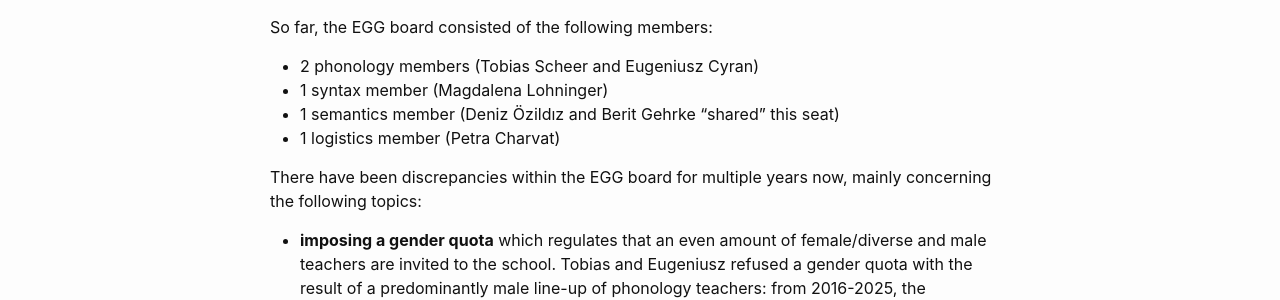
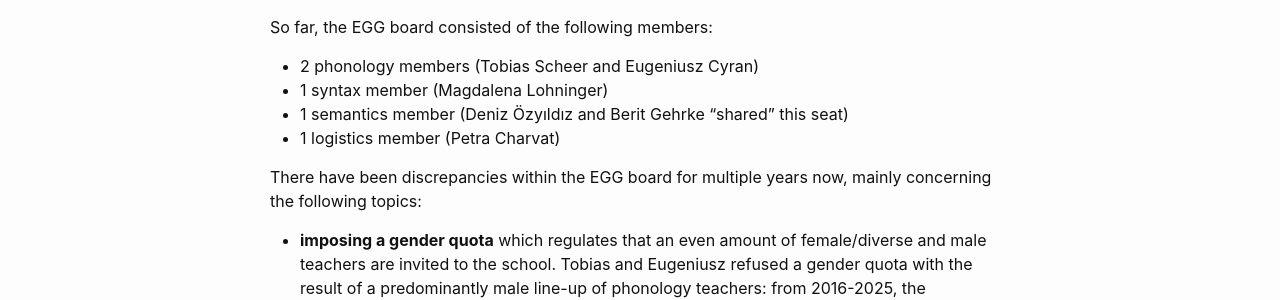
Before and after one commit to ovaschool/ovaschool.github.io, a Jekyll site: the page built from _posts/2025-11-02-clarification.markdown, in a window 1280 px wide. Shown: the part 359-659 px from the top of the page. Built offline with Jekyll 4.4.1, drawn with Linux system fonts in a browser that asks for light colours.

```diff
--- a/_posts/2025-11-02-clarification.markdown
+++ b/_posts/2025-11-02-clarification.markdown
@@ -21,7 +21,7 @@
 
 * 2 phonology members (Tobias Scheer and Eugeniusz Cyran)
 * 1 syntax member (Magdalena Lohninger)
-* 1 semantics member (Deniz Özildız and Berit Gehrke “shared” this seat)
+* 1 semantics member (Deniz Özyıldız and Berit Gehrke “shared” this seat)
 * 1 logistics member (Petra Charvat)
 
 There have been discrepancies within the EGG board for multiple years now, mainly concerning the following topics:
```
Also changed, not shown: 1 other file.
